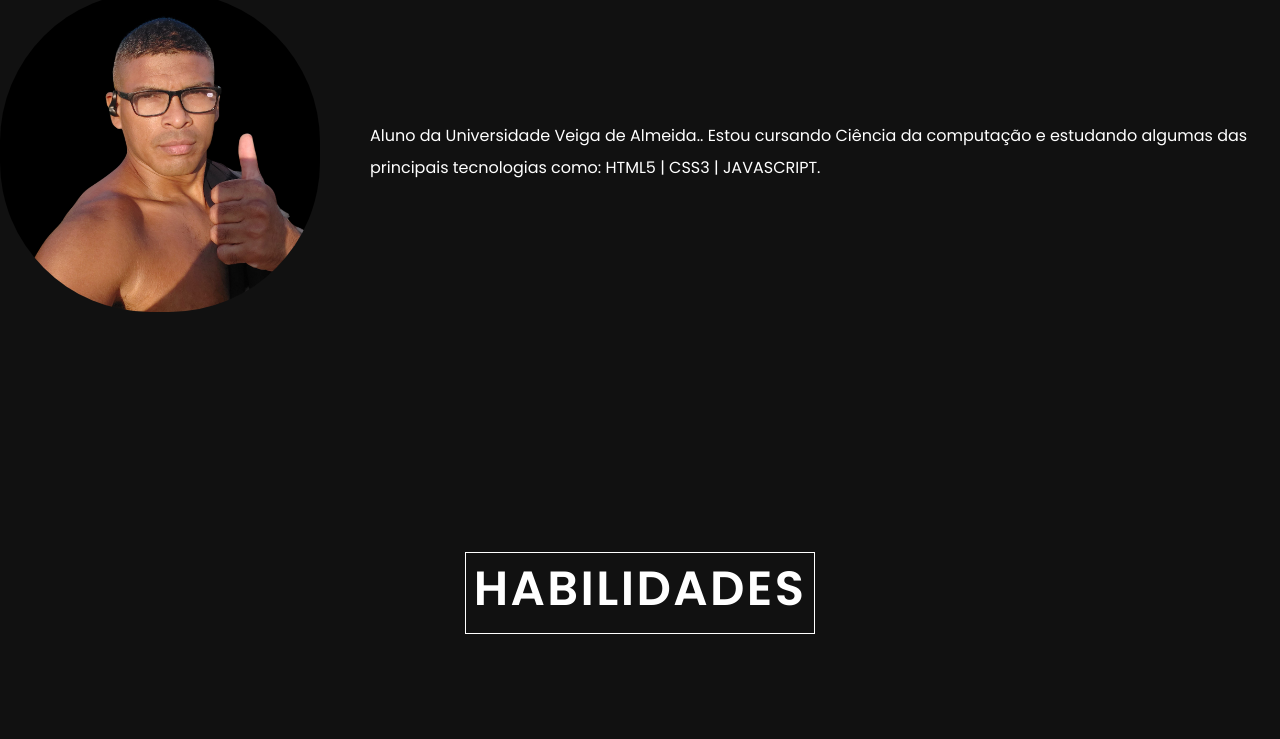
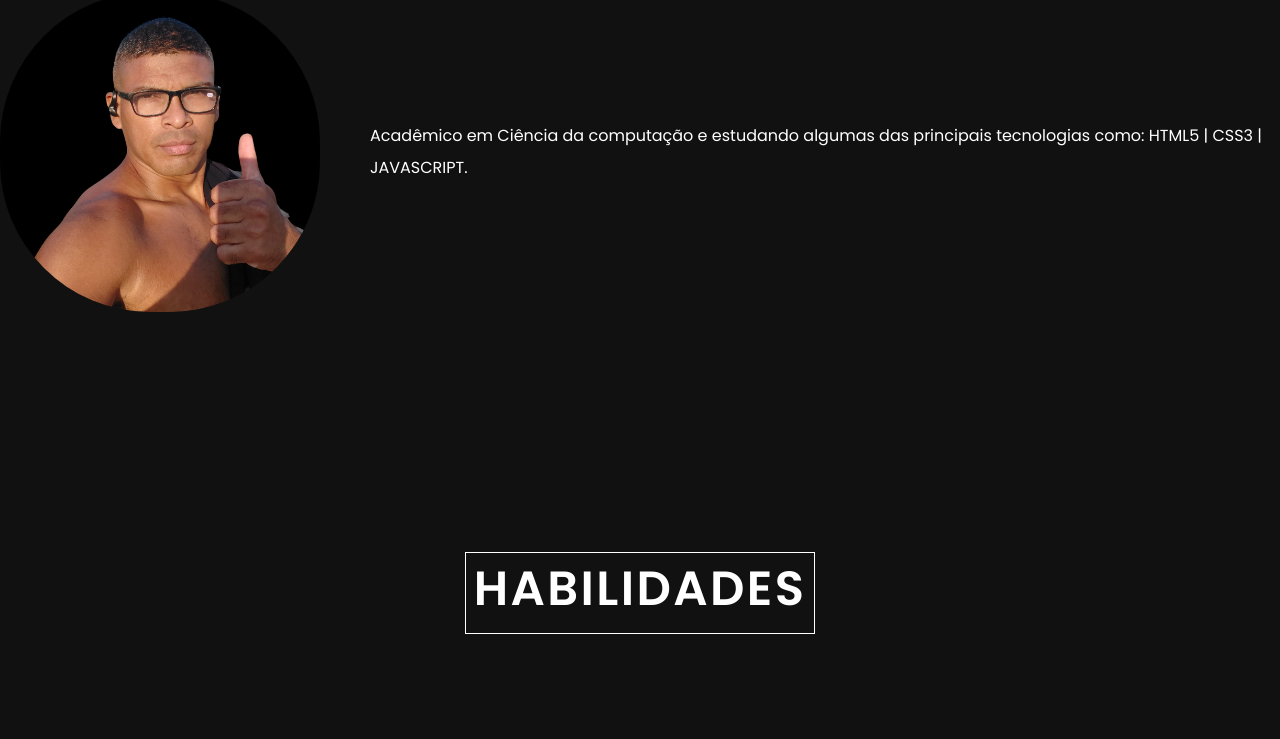
Before and after one commit to valmirdev/lavalmar, a plain HTML site: page index.html in a window 1280 px wide. Shown: the part 1060-1799 px from the top of the page. Drawn offline with Linux system fonts and the light colour scheme.

Commit message:
Atualizar o index.html

```diff
--- a/index.html
+++ b/index.html
@@ -41,7 +41,7 @@
         <div class="about-me-content">
           <img src="/images/IMG_20240506_224933_004.jpg" alt="Valmir Augusto" />
           <p>
-            Aluno da Universidade Veiga de Almeida..  Estou cursando Ciência da computação e estudando algumas das principais tecnologias como: HTML5 | CSS3 | JAVASCRIPT.
+            Acadêmico em Ciência da computação e estudando algumas das principais tecnologias como: HTML5 | CSS3 | JAVASCRIPT.
           </p>
         </div>
       </div>
```
